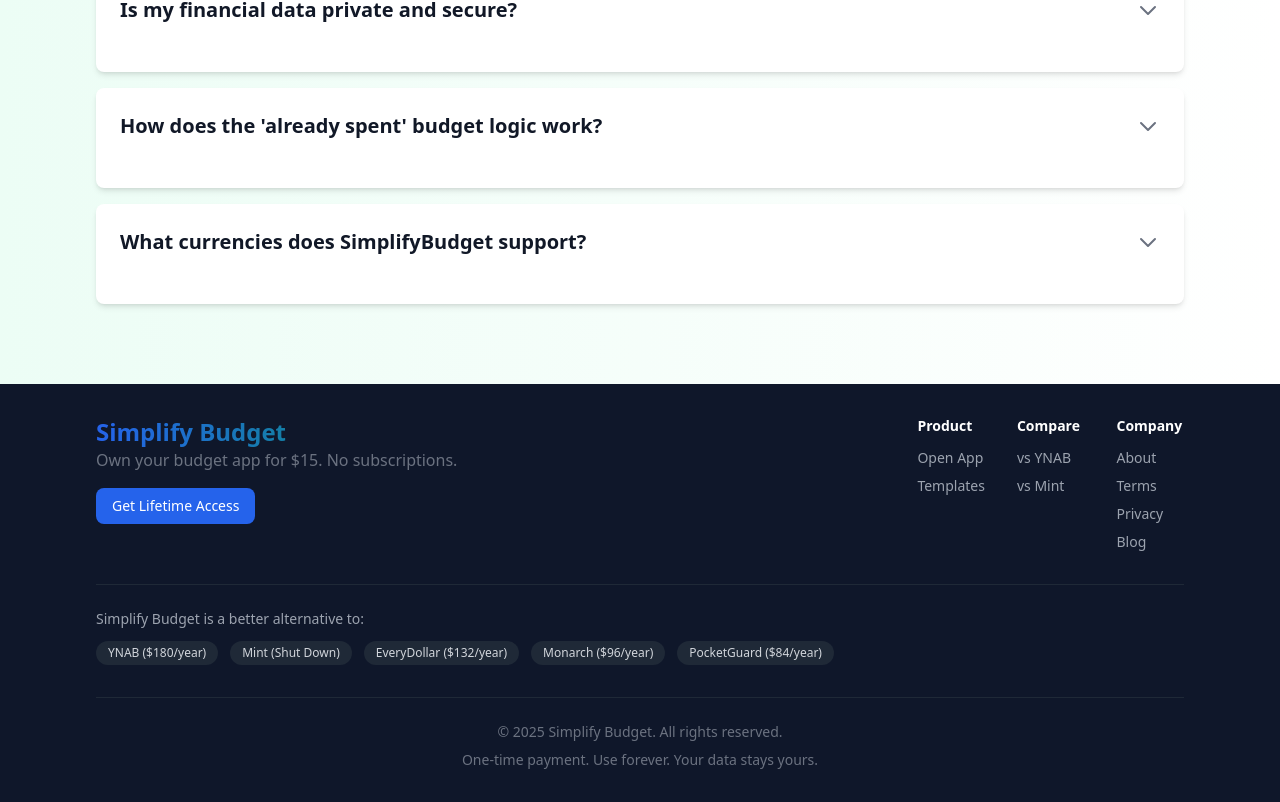
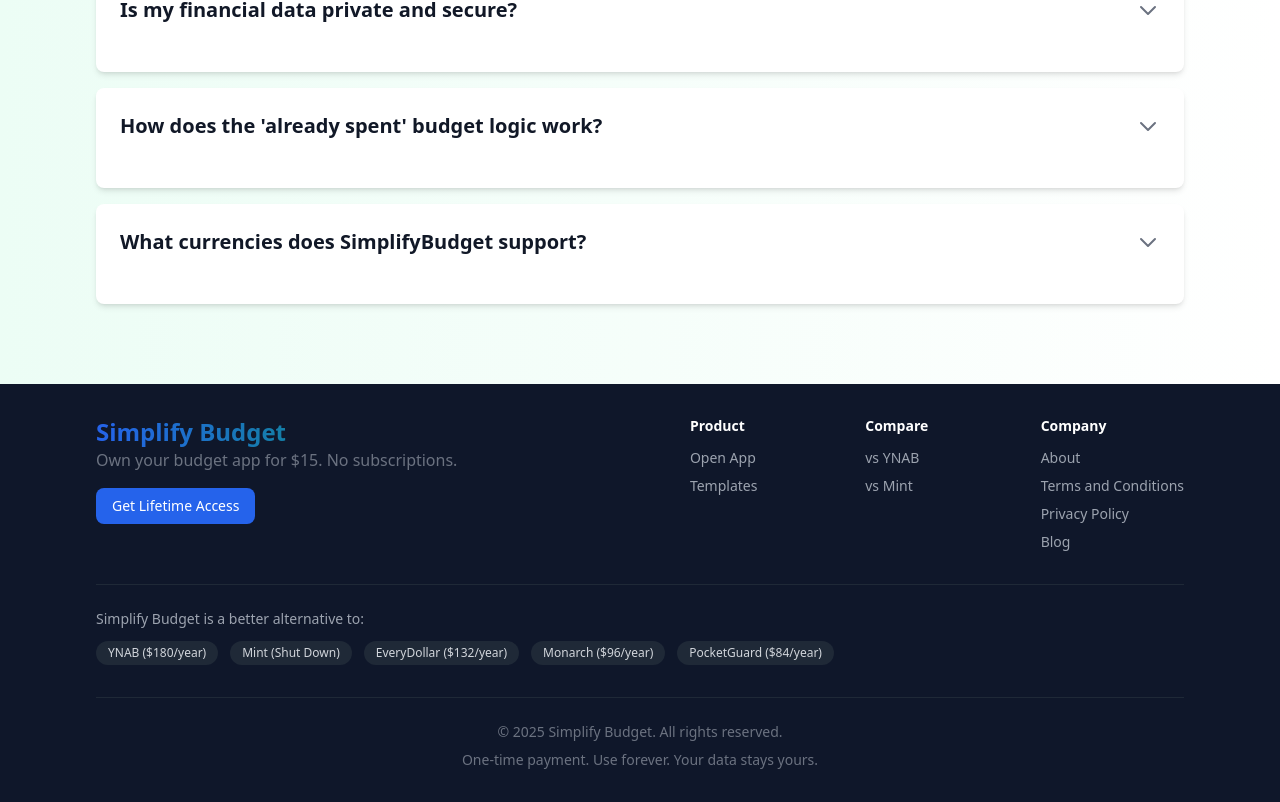
Before and after one commit to serdarsalim/personalfinance, a Next.js app: page / in a window 1280 px wide. Shown: the part 4157-4959 px from the top of the page. Built offline with nearby package versions, Linux system fonts and the light colour scheme.

Commit message:
wrote terms and privacy out

```diff
--- a/src/app/components/Footer.tsx
+++ b/src/app/components/Footer.tsx
@@ -47,8 +47,8 @@
                 <h3 className="text-white font-semibold mb-3">Company</h3>
                 <ul className="space-y-2">
                   <li><Link href="/about" className="text-gray-400 hover:text-blue-400">About</Link></li>
-                  <li><Link href="/terms" className="text-gray-400 hover:text-blue-400">Terms</Link></li>
-                  <li><Link href="/privacy" className="text-gray-400 hover:text-blue-400">Privacy</Link></li>
+                  <li><Link href="/terms" className="text-gray-400 hover:text-blue-400">Terms and Conditions</Link></li>
+                  <li><Link href="/privacy" className="text-gray-400 hover:text-blue-400">Privacy Policy</Link></li>
                   <li><a href="https://halqa.xyz/pf" className="text-gray-400 hover:text-blue-400" target="_blank" rel="noopener noreferrer">Blog</a></li>
                 </ul>
               </div>
```
